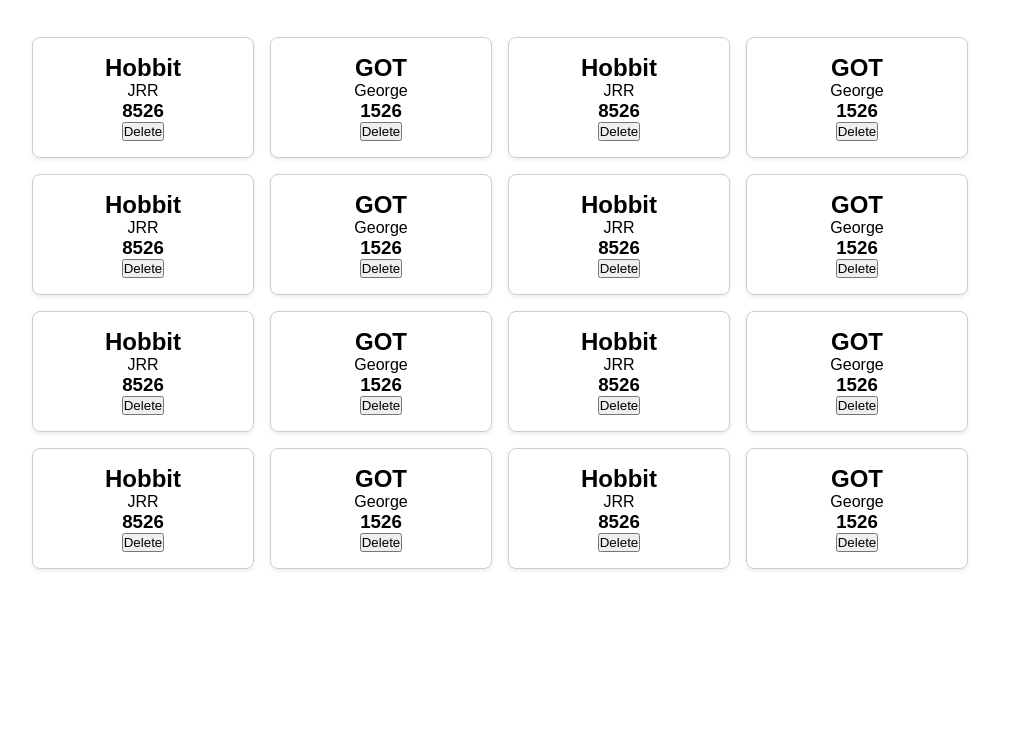
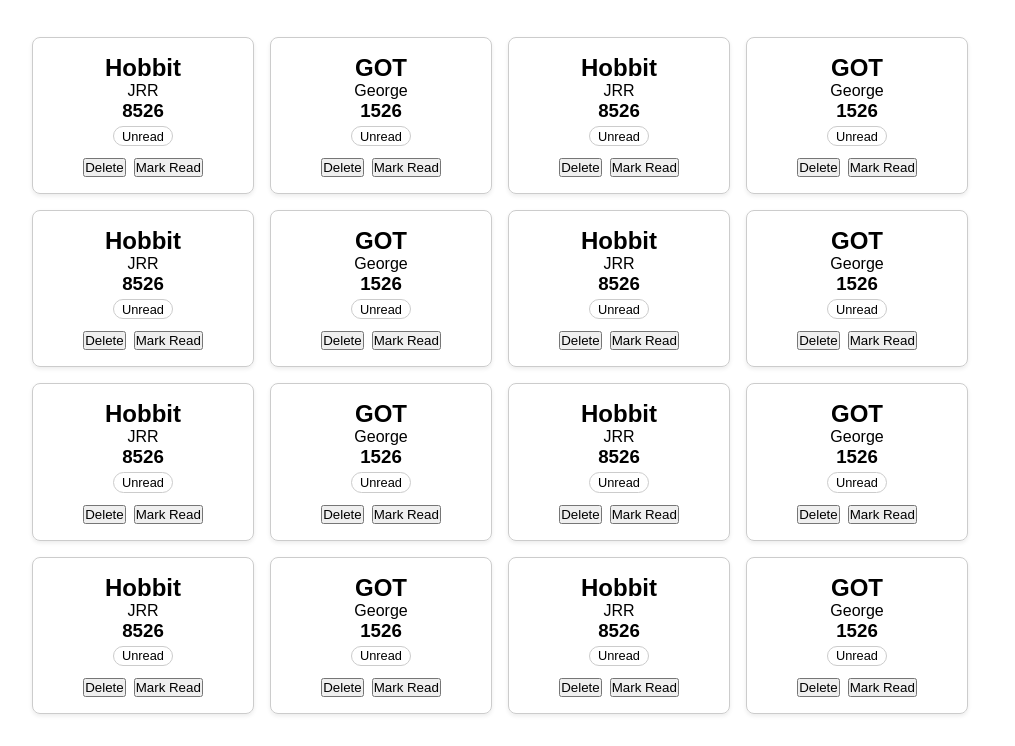
Before and after one commit to woodb58/book, a plain HTML site: page index.html in a window 1280 px wide. Shown: the part 80-826 px from the top of the page, without its empty margins (140-1155 px from the left). Before the commit the page ends 800 px from the top, so only its background shows below. Drawn offline with Linux system fonts and the light colour scheme.

Commit message:
added read status to book and the ability to toggle

```diff
--- a/app.js
+++ b/app.js
@@ -5,6 +5,7 @@
   this.author = author;
   this.pages = pages;
   this.id = crypto.randomUUID();
+  this.read = false;
 }
 
 Book.prototype.bookInfo = function () {
@@ -13,6 +14,7 @@
     author: this.author,
     pages: this.pages,
     id: this.id,
+    read: this.read,
   };
 };
 
@@ -26,6 +28,11 @@
   if (idx !== -1) {
     myLibrary.splice(idx, 1);
   }
+}
+
+function toggleRead(id) {
+  const book = myLibrary.find((b) => b.id === id);
+  if (book) book.read = !book.read;
 }
 
 addBook("Hobbit", "JRR", 8526);
@@ -97,22 +104,32 @@
   bookContainer.innerHTML = "";
 
   myLibrary.forEach((book) => {
-    const { name, author, pages, id } = book.bookInfo();
+    const { name, author, pages, id, read } = book.bookInfo();
 
     const card = document.createElement("div");
     card.classList.add("book-card");
 
     const titleEl = document.createElement("h2");
-    titleEl.innerText = name;
+    titleEl.textContent = name;
 
     const authorEl = document.createElement("p");
-    authorEl.innerText = author;
+    authorEl.textContent = author;
 
     const pagesEl = document.createElement("h3");
-    pagesEl.innerText = pages;
+    pagesEl.textContent = pages;
+
+    const statusEl = document.createElement("span");
+    statusEl.classList.add("read-status");
+    statusEl.textContent = read ? "Read" : "Unread";
 
     const actions = document.createElement("div");
     actions.classList.add("card-actions");
+
+    const toggleBtn = document.createElement("button");
+    toggleBtn.type = "button";
+    toggleBtn.classList.add("toggle-read-btn");
+    toggleBtn.dataset.id = id;
+    toggleBtn.textContent = read ? "Mark Unread" : "Mark Read";
 
     const deleteBtn = document.createElement("button");
     deleteBtn.type = "button";
@@ -122,10 +139,12 @@
     deleteBtn.textContent = "Delete";
 
     actions.appendChild(deleteBtn);
+    actions.appendChild(toggleBtn);
 
     card.appendChild(titleEl);
     card.appendChild(authorEl);
     card.appendChild(pagesEl);
+    card.appendChild(statusEl);
     card.appendChild(actions);
 
     bookContainer.appendChild(card);
@@ -133,10 +152,18 @@
 };
 
 bookContainer.addEventListener("click", (e) => {
-  const btn = e.target.closest(".delete-btn");
-  if (!btn) return;
-  deleteBook(btn.dataset.id);
-  renderLibrary();
+  const toggle = e.target.closest(".toggle-read-btn");
+  if (toggle) {
+    toggleRead(toggle.dataset.id);
+    renderLibrary();
+    return;
+  }
+
+  const del = e.target.closest(".delete-btn");
+  if (del) {
+    deleteBook(del.dataset.id);
+    renderLibrary();
+  }
 });
 
 renderLibrary();
--- a/style.css
+++ b/style.css
@@ -49,3 +49,18 @@
   border-radius: 8px;
   box-shadow: 0 2px 4px rgba(0, 0, 0, 0.08);
 }
+
+.read-status {
+  display: inline-block;
+  margin: 0.25rem 0;
+  padding: 0.1rem 0.5rem;
+  border-radius: 9999px;
+  font-size: 0.8rem;
+  border: 1px solid #ccc;
+}
+
+.card-actions {
+  display: flex;
+  gap: 0.5rem;
+  margin-top: 0.5rem;
+}
```
